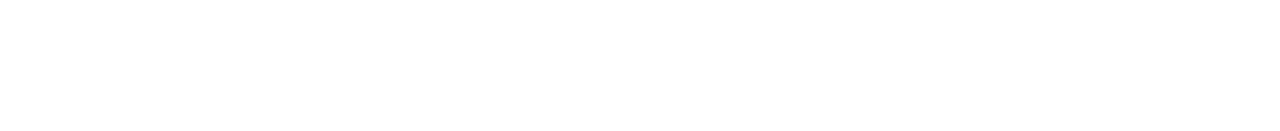
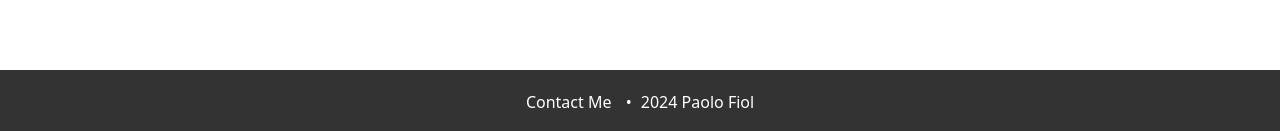
Before and after one commit to PaoloFiol/Marketplace-App, a React (Create React App) app in the folder client/: page / in a window 1280 px wide. Shown: the part 666-797 px from the top of the page. Built offline with nearby package versions, Linux system fonts and the light colour scheme; no server answers.

Commit message:
Added footer

```diff
--- a/client/src/App.js
+++ b/client/src/App.js
@@ -11,6 +11,7 @@ import ShoppingCartPage from './pages/ShoppingCartPage';
 import ListProductPage from './pages/ListProductPage';
 import EditProductPage from './pages/EditProductPage';
 import Navbar from './components/Navbar';
+import Footer from './components/Footer';
 import 'bootstrap/dist/css/bootstrap.min.css';
 
 function App() {
@@ -23,6 +24,7 @@ function App() {
 
   return (
     <Router>
+      <div className="App">
         <Navbar isAuthenticated={isAuthenticated} />
         <Routes>
           <Route path="/" element={<HomePage />} />
@@ -35,6 +37,8 @@ function App() {
           <Route path="/list-product" element={<ListProductPage />} />
           <Route path="/edit-product/:id" element={<EditProductPage />} />
         </Routes>
+        <Footer />
+      </div>
     </Router>
   );
 }
--- /dev/null
+++ b/client/src/components/Footer.js
@@ -0,0 +1,40 @@
+import React from 'react';
+
+function Footer() {
+  return (
+    <footer style={footerStyle}>
+      <a
+        href="https://paolofiol.github.io/survey/index.html"
+        target="_blank"
+        rel="noopener noreferrer"
+        style={linkStyle}
+      >
+        Contact Me
+      </a>
+      <span style={bulletStyle}> • </span>
+      <span>2024 Paolo Fiol</span>
+    </footer>
+  );
+}
+
+const footerStyle = {
+  textAlign: 'center',
+  padding: '20px',
+  backgroundColor: '#333',
+  color: '#fff',
+  position: 'fixed',
+  bottom: '0',
+  width: '100%',
+};
+
+const linkStyle = {
+  color: '#fff',
+  textDecoration: 'none',
+  marginRight: '5px',
+};
+
+const bulletStyle = {
+  margin: '0 5px',
+};
+
+export default Footer;
```
Lines whose indentation alone changed are shown as unchanged.
